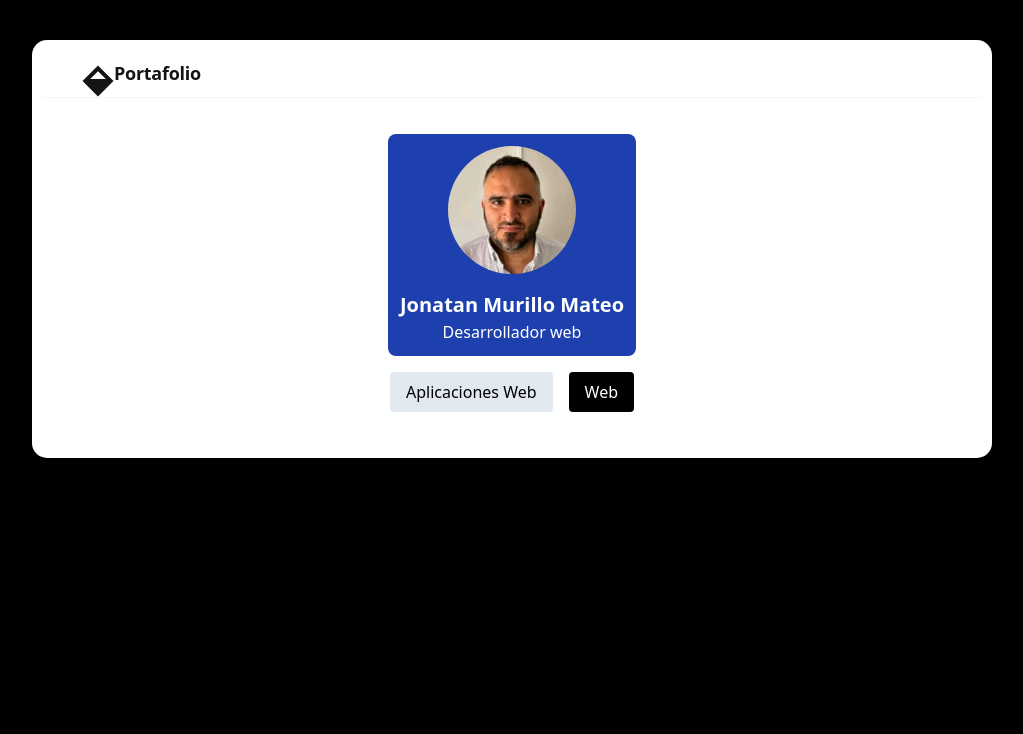
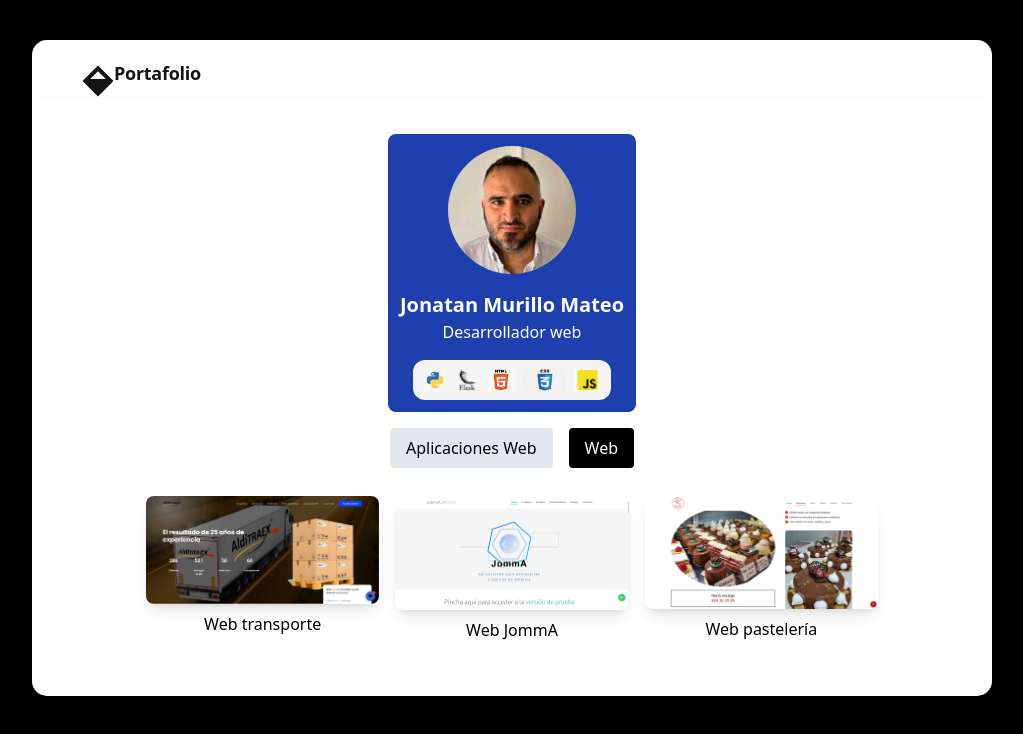
Before and after one commit to jmm-1987/portfolio, a plain HTML site: page index1.html in a window 1280 px wide. Both pictures are taken after a click on the button "Web". Shown: the whole page, without its empty margins (128-1151 px from the left). Drawn offline with nearby package versions, Linux system fonts and the light colour scheme.

Commit message:
Actualizar index1.html

```diff
--- a/index1.html
+++ b/index1.html
@@ -129,6 +129,13 @@
                   <p class="text-[20px] font-bold">Jonatan Murillo Mateo</p>
                   <p class="text-base">Desarrollador web</p>
                 </div>
+                <button class="flex max-w-full cursor-pointer items-center justify-center overflow-hidden rounded-xl h-10 bg-[#F4F4F4] text-[#141414] gap-2 text-sm font-bold px-2.5 mt-4">
+                  <img src="python.webp" alt="Python" class="h-6">
+                  <img src="flask.webp" alt="Flask" class="h-6">
+                  <img src="html.png" alt="HTML" class="h-6">
+                  <img src="css.png" alt="CSS" class="h-6">
+                  <img src="js.webp" alt="JS" class="h-6">
+                </button>
               </div>
 
               <!-- Botones de categorías -->
@@ -142,6 +149,40 @@
                 <div class="proyecto aplicacion-web w-full sm:w-1/2 lg:w-1/3 p-2">
                   <img src="gestionvehiculos.JPG" alt="Proyecto Gestión Vehículos" class="rounded-lg shadow-lg w-full h-auto" onclick="abrirGaleria()">
                   <p class="text-center mt-2">Gestión vehículos</p>
+                </div>
+                <div class="proyecto aplicacion-web w-full sm:w-1/2 lg:w-1/3 p-2">
+                  <img src="webcitas.png" alt="webcitas" class="rounded-lg shadow-lg w-full h-auto">
+                  <p class="text-center mt-2">App reserva citas</p>
+                </div>
+                <div class="proyecto aplicacion-web w-full sm:w-1/2 lg:w-1/3 p-2">
+                  <img src="ftp_transfer.JPG" alt="ftp_transfer" class="rounded-lg shadow-lg w-full h-auto">
+                  <p class="text-center mt-2">Conexiones ftp</p>
+                </div>
+                <div class="proyecto aplicacion-web w-full sm:w-1/2 lg:w-1/3 p-2">
+                  <img src="datafactory.JPG" alt="ftp_transfer" class="rounded-lg shadow-lg w-full h-auto">
+                  <p class="text-center mt-2">Procesado de ficheros</p>
+                </div>
+              </div>
+
+              <!-- Proyectos Web (Oculto por defecto) -->
+              <div class="proyecto-container web-container flex flex-wrap justify-center mt-5 hidden">
+                <div class="proyecto web w-full sm:w-1/2 lg:w-1/3 p-2">
+                  <a href="https://jmm-1987.github.io/webalditraex/" target="_blank">
+                  <img src="alditraexweb.JPG" alt="alditraexweb" class="rounded-lg shadow-lg w-full h-auto">
+                  <p class="text-center mt-2">Web transporte</p>
+                  </a>
+                </div>
+                <div class="proyecto web w-full sm:w-1/2 lg:w-1/3 p-2">
+                  <a href="https://jmm-1987.github.io/jmurillodev/" target="_blank">
+                  <img src="jomma.JPG" alt="JoomA" class="rounded-lg shadow-lg w-full h-auto">
+                  <p class="text-center mt-2">Web JommA</p>
+                  </a>
+                </div>
+                <div class="proyecto web w-full sm:w-1/2 lg:w-1/3 p-2">
+                  <a href="https://jmm-1987.github.io/pasteleria/" target="_blank">
+                  <img src="pasteleriaweb.JPG" alt="pasteleriawebweb" class="rounded-lg shadow-lg w-full h-auto">
+                  <p class="text-center mt-2">Web pastelería</p>
+                  </a>
                 </div>
               </div>
             </div>
```
